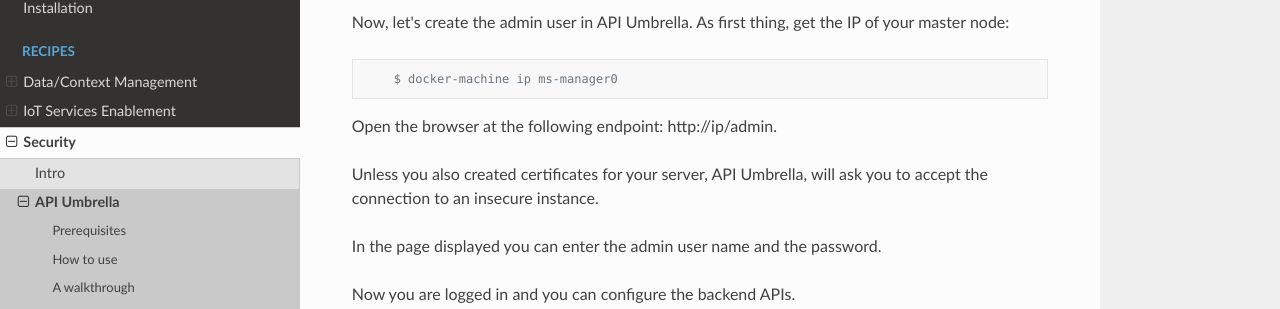
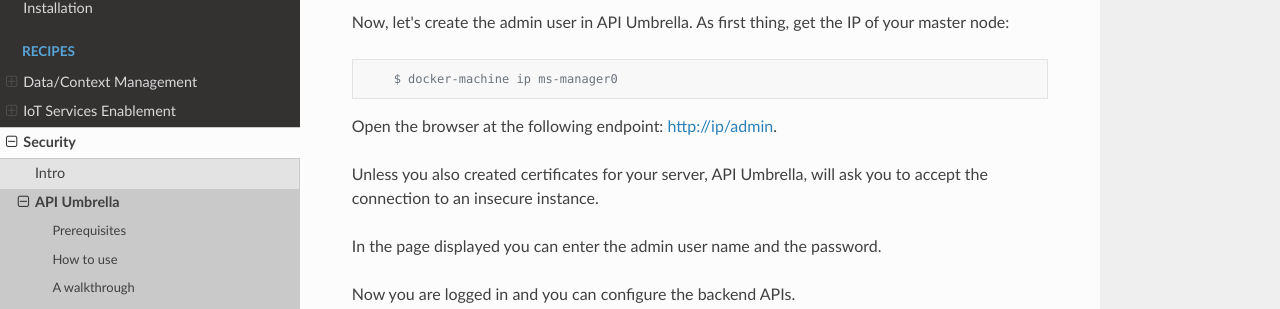
Before and after one commit to smartsdk/smartsdk-recipes, an MkDocs documentation site: the page built from recipes/security/api-umbrella/readme.md, in a window 1280 px wide and 900 px high, scrolled down 2650 px. Shown: the part 141-450 px from the top of the window. Built offline with MkDocs 1.6.1, drawn with Linux system fonts in a browser that asks for light colours; nearby versions of some CDN libraries; comment, search, counter and statistics services are not loaded; old or Windows-style settings are respelled for this version of MkDocs; part of the change alters nothing that is shown.

````diff
--- a/recipes/security/api-umbrella/readme.md
+++ b/recipes/security/api-umbrella/readme.md
@@ -176,7 +176,7 @@ get the IP of your master node:
     $ docker-machine ip ms-manager0
 ```
 
-Open the browser at the following endpoint: http://ip/admin.
+Open the browser at the following endpoint: [http://ip/admin](http://ip/admin).
 
 Unless you also created certificates for your server, API Umbrella,
 will ask you to accept the connection to an insecure instance.
````
